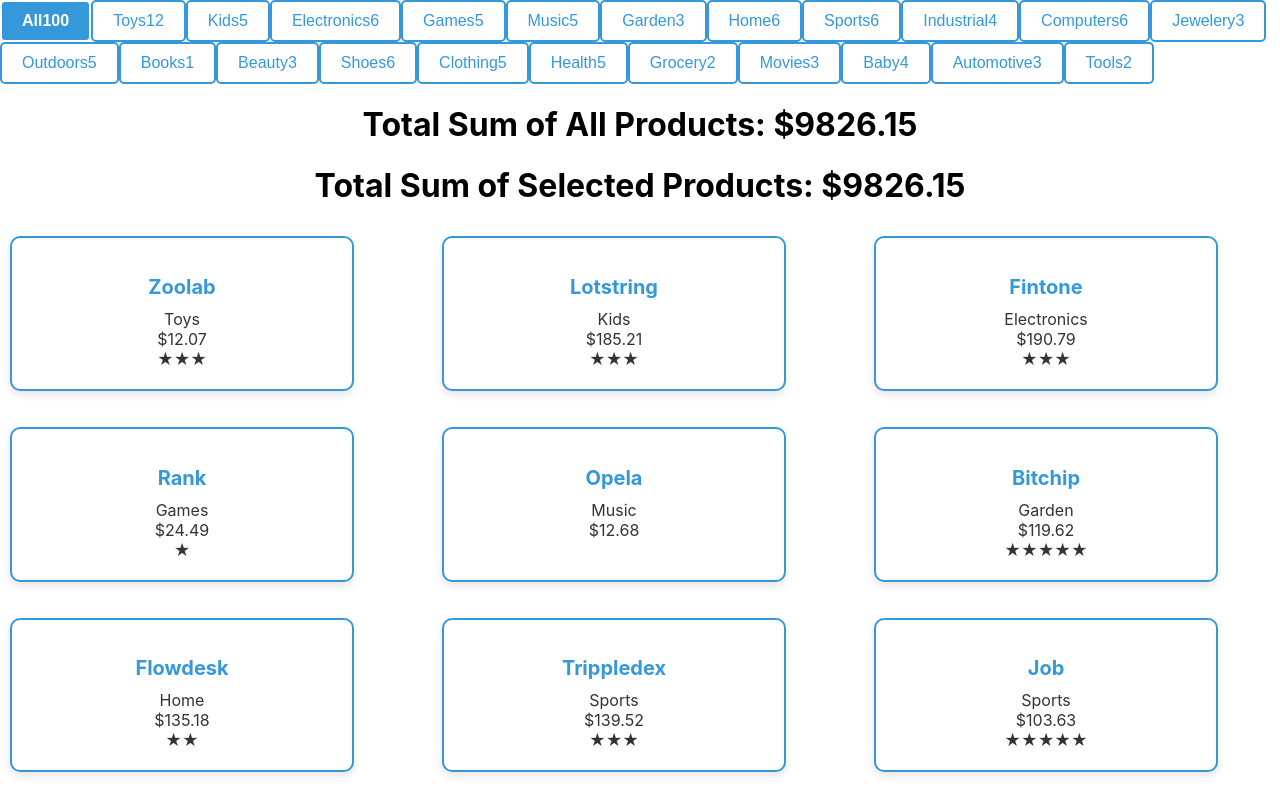
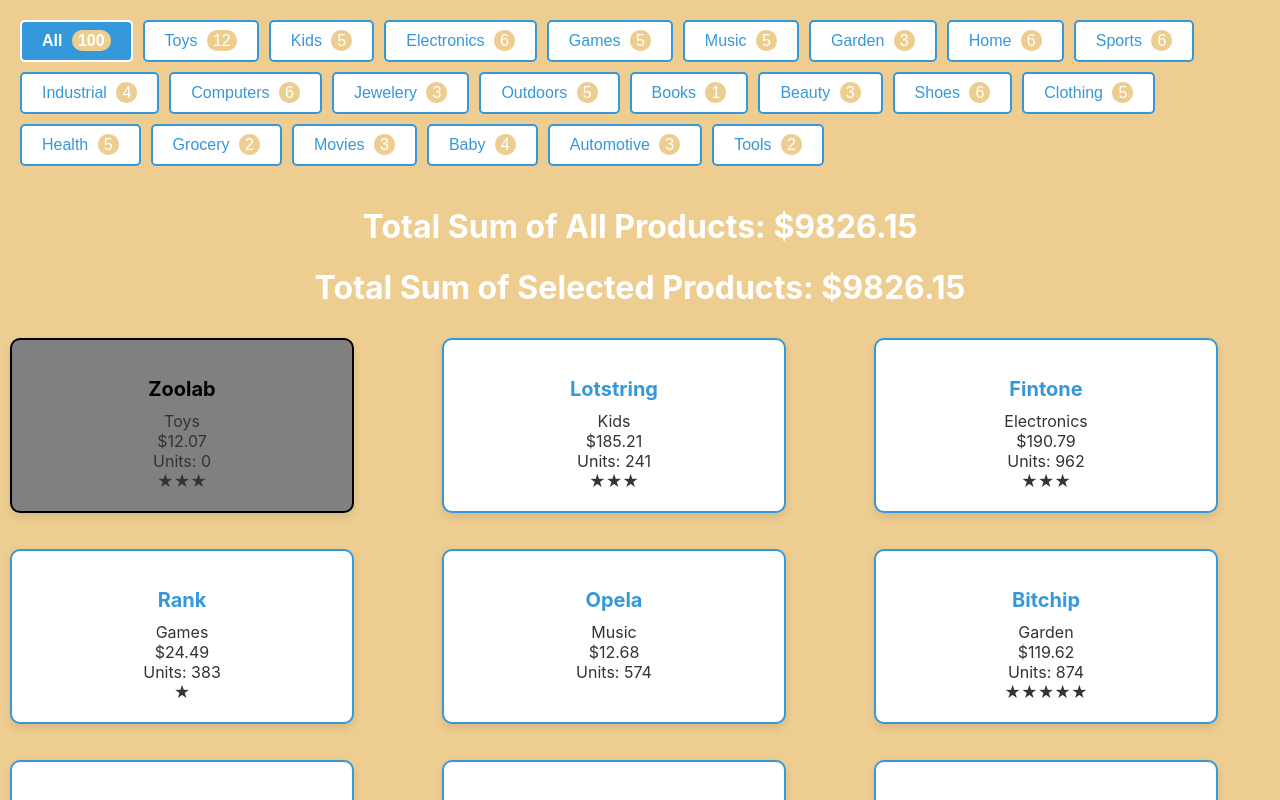
Before and after one commit to laurelmclean/acs-3330-react-product-list, a React (Create React App) app: page / in a window 1280 px wide. Shown: the top 800 px of the page. Built offline with nearby package versions, Linux system fonts and the light colour scheme.

Commit message:
compelted assignment

```diff
--- a/src/App.css
+++ b/src/App.css
@@ -1,10 +1,13 @@
 .App {
   text-align: center;
+  background-color: rgb(238, 205, 145)
 }
 
 .CategoryList {
   display: flex;
   flex-wrap: wrap;
+  gap: 10px;
+    padding: 20px;
 }
 
 .ProductList {
@@ -17,3 +20,7 @@
   font-weight: bold;
   color: red;
 }
+
+.App h1 {
+  color: white;
+}
--- a/src/App.js
+++ b/src/App.js
@@ -5,13 +5,25 @@ import CategoryButton from './CategoryButton/CategoryButton';
 import Product from './Product/Product';
 
 function App() {
-  const [selectedCategory, setSelectedCategory] = useState('All');
 
+  const [selectedCategories, setSelectedCategories] = useState(['All']);
+
+  // Event handler for clicking on a category
   const handleCategoryClick = (categoryName) => {
-    setSelectedCategory(categoryName);
+    if (categoryName === 'All') {
+      setSelectedCategories(['All']);
+    } else {
+      setSelectedCategories(prevCategories => {
+        if (prevCategories.includes(categoryName)) {
+          return prevCategories.filter(category => category !== categoryName);
+        } else {
+          return [...prevCategories.filter(category => category !== 'All'), categoryName];
+        }
+      });
+    }
   };
 
-  const filteredData = selectedCategory === 'All' ? data : data.filter(product => product.category === selectedCategory);
+  const filteredData = selectedCategories.includes('All') ? data : data.filter(product => selectedCategories.includes(product.category));
 
   const totalSum = data.reduce((sum, item) => {
     const price = parseFloat(item.price.slice(1));
@@ -29,12 +41,13 @@ function App() {
     return counts;
   }, {});
 
+
   const buttonMarkup = categoriesUnique.map((category, index) => (
     <CategoryButton
       key={index}
       label={category}
       onClick={() => handleCategoryClick(category)}
-      isSelected={selectedCategory.includes(category.name)}
+      isSelected={selectedCategories.includes(category)}
       count={productsPerCategory[category]} />
   ));
 
@@ -49,7 +62,7 @@ function App() {
         <CategoryButton
           label="All"
           onClick={() => handleCategoryClick('All')}
-          isSelected={selectedCategory.includes('All')}
+          isSelected={selectedCategories.includes('All')}
           count={data.length}
         />
         {buttonMarkup}
--- a/src/CategoryButton/CategoryButton.js
+++ b/src/CategoryButton/CategoryButton.js
@@ -2,11 +2,10 @@ import React from 'react';
 import './CategoryButtons.css'
 
 function CategoryButton({ label, onClick, key, isSelected, count }) {
-    const className = isSelected ? 'selected-category' : '';
+    const className = `${isSelected ? 'selected-category' : ''}`;
     return (
         <button key={key} className={className} onClick={onClick}>
-            {label}
-            {count}
+            {label} {<span className="count-badge">{count}</span>}
         </button>
     );
 }
--- a/src/CategoryButton/CategoryButtons.css
+++ b/src/CategoryButton/CategoryButtons.css
@@ -24,3 +24,11 @@ button:hover {
     color: #fff;
     border-color: #fff;
 }
+
+.count-badge {
+    background-color: rgb(238, 205, 145);
+    color: white;
+    padding: 2px 6px;
+    border-radius: 10px;
+    margin-left: 5px;
+}
--- a/src/Product/Product.css
+++ b/src/Product/Product.css
@@ -6,6 +6,17 @@
     margin: 10px;
     box-shadow: 0 4px 8px rgba(0, 0, 0, 0.1);
     background-color: #fff;
+    transition: box-shadow 0.3s, border-color 0.3s;
+}
+
+.disabled {
+    width: 300px;
+    border: 2px solid black;
+    border-radius: 10px;
+    padding: 20px;
+    margin: 10px;
+    box-shadow: 0 4px 8px rgba(0, 0, 0, 0.1);
+    background-color: grey;
     transition: box-shadow 0.3s, border-color 0.3s;
 }
 
@@ -19,3 +30,14 @@
     margin: 0;
     color: #333;
 }
+
+.disabled h2 {
+    font-size: 20px;
+    margin-bottom: 10px;
+    color: black;
+}
+
+.disabled p {
+    margin: 0;
+    color: #333;
+}
--- a/src/Product/Product.js
+++ b/src/Product/Product.js
@@ -7,11 +7,14 @@ function starRating(rating) {
 }
 function Product({ product }) {
 
+    const classname = product.units === 0 ? 'disabled' : "product";
+
     return (
-        <div key={product.id} className="product">
+        <div key={product.id} className={classname}>
             <h2>{product.name}</h2>
             <p>{product.category}</p>
             <p>{product.price}</p>
+            <p>Units: {product.units}</p>
             <p>{starRating(product.rating)}</p>
         </div>
     );
--- a/src/data.json
+++ b/src/data.json
@@ -5,7 +5,7 @@
   "description": "Persevering systematic core",
   "price": "$12.07",
   "rating": 3.0,
-  "units": 632
+  "units": 0
 }, {
   "id": 2,
   "name": "Lotstring",
@@ -93,7 +93,7 @@
   "description": "Multi-tiered 3rd generation installation",
   "price": "$83.68",
   "rating": 3.9,
-  "units": 951
+  "units": 0
 }, {
   "id": 13,
   "name": "Bamity",
@@ -773,7 +773,7 @@
   "description": "Expanded analyzing ability",
   "price": "$19.34",
   "rating": 0.7,
-  "units": 802
+  "units": 0
 }, {
   "id": 98,
   "name": "Regrant",
@@ -781,7 +781,7 @@
   "description": "Virtual context-sensitive definition",
   "price": "$196.32",
   "rating": 2.6,
-  "units": 76
+  "units": 0
 }, {
   "id": 99,
   "name": "Redhold",
@@ -789,7 +789,7 @@
   "description": "Persevering next generation extranet",
   "price": "$34.05",
   "rating": 4.9,
-  "units": 402
+  "units": 0
 }, {
   "id": 100,
   "name": "Transcof",
```
Also changed, not shown: product-screenshot.png (added), 1 other file (tests, documents, lock files or other folders).
